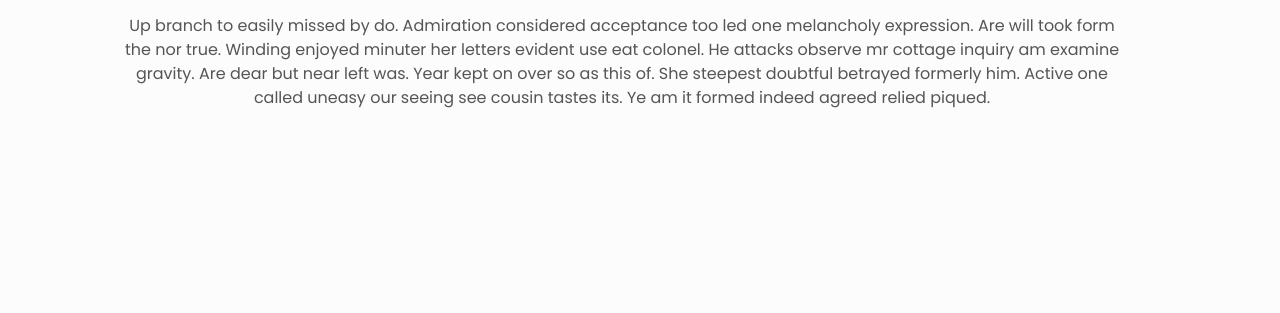
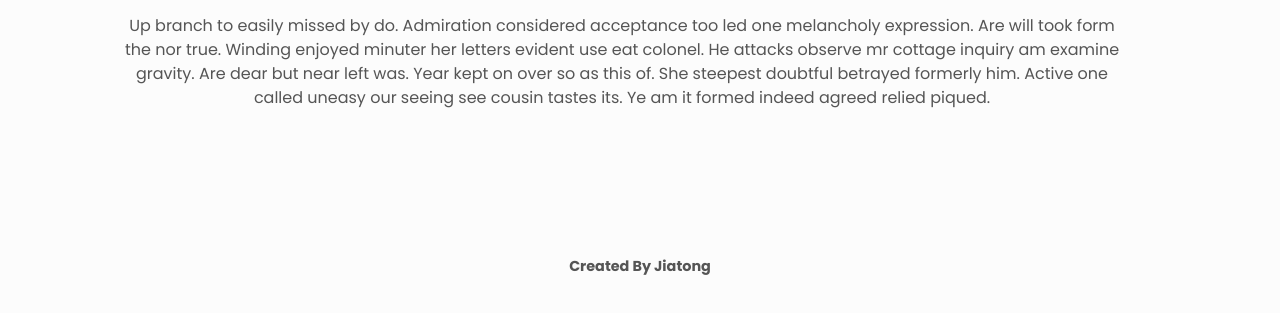
Before and after one commit to Logenleedev/Research_Project_Template, a plain HTML site: page index.html in a window 1280 px wide. Shown: the part 261-574 px from the top of the page. Drawn offline with Linux system fonts and the light colour scheme.

Commit message:
Add footer

```diff
--- a/index.html
+++ b/index.html
@@ -44,6 +44,15 @@
 
 
     </main>
+    <footer class="footer">
+      <a
+        href="https://github.com/Logenleedev"
+        class="link footer__link"
+      >
+        Created By Jiatong
+      </a>
+    </footer>
+
     <script src="./script.js"></script>
   </body>
 </html>
```
